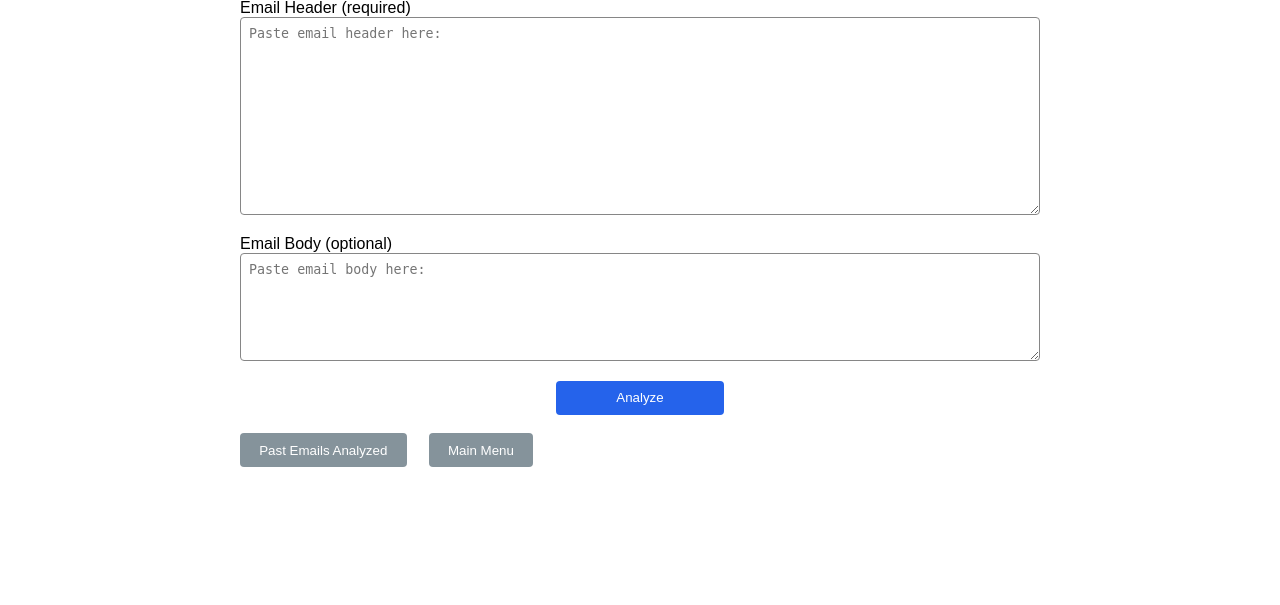
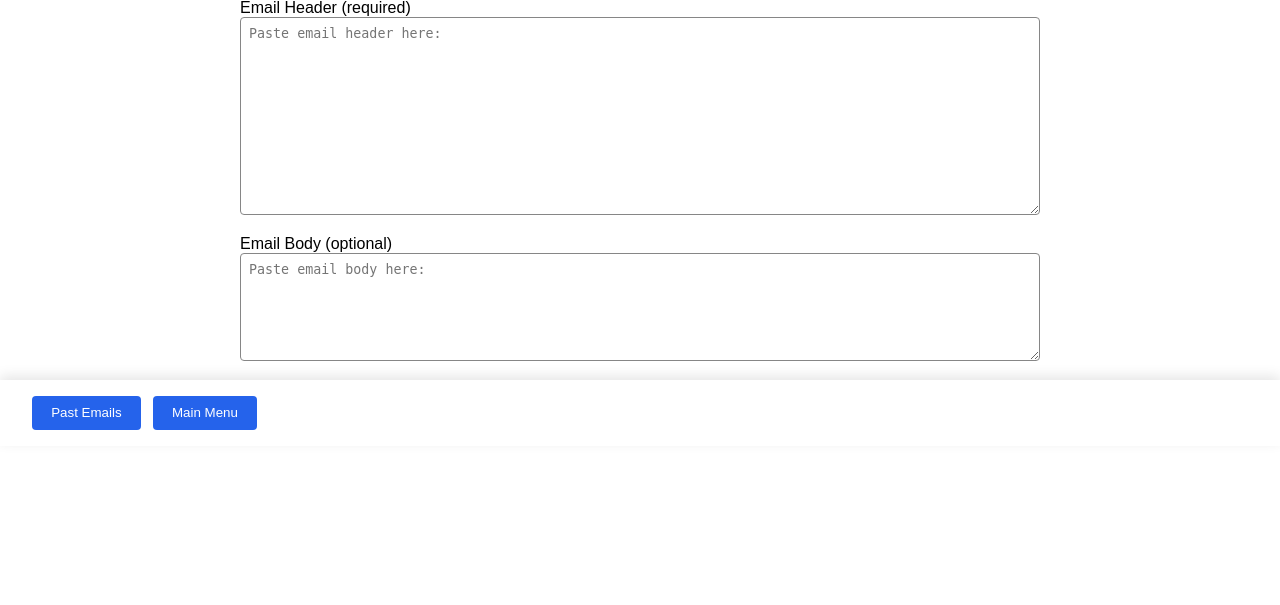
Before and after one commit to andrewzimmer132/email-metadata-reader, a Django app: page /home/ in a window 1280 px wide. Shown: the part 354-959 px from the top of the page. After the commit the page ends 784 px from the top, so only its background shows below. Run offline with Django 5.2, Linux system fonts and the light colour scheme; the visitor is signed in with stand-in values (Sample User, id 1).

Commit message:
Add sticky navbar at analyzer.html, geoip folder
Use the named URL for Past Emails and ignore the local geoip directory.

```diff
--- a/templates/analyzer/analyzer.html
+++ b/templates/analyzer/analyzer.html
@@ -37,10 +37,12 @@
             <button type="submit" class="btn-big">Analyze</button>
         </div>
     </form>
-    <br>
-      <a href="/past-emails/"><button type="button" class="btn-alt">Past Emails Analyzed</button></a>
-        &nbsp;&nbsp;&nbsp;
-        <a href="/welcome/"><button type="button" class="btn-alt">Main Menu</button></a>
+    <div class="sticky-bar">
+        <div class="sticky-nav">
+            <a href="{% url 'past_emails' %}"><button>Past Emails</button></a>
+            <a href="/welcome/"><button>Main Menu</button></a>
+        </div>
+    </div>
 
 
 </div>
```
Also changed, not shown: 1 other file.
